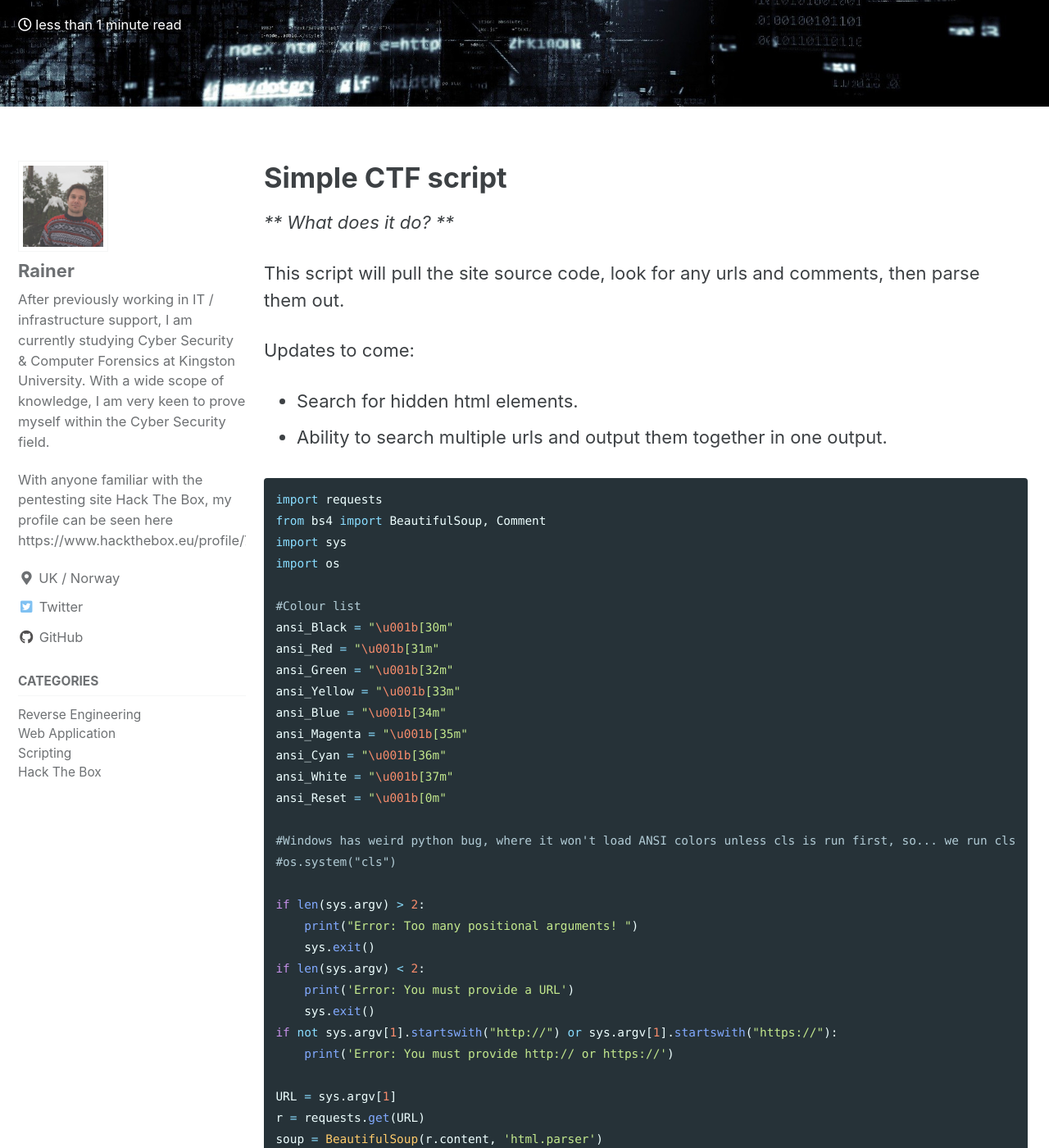
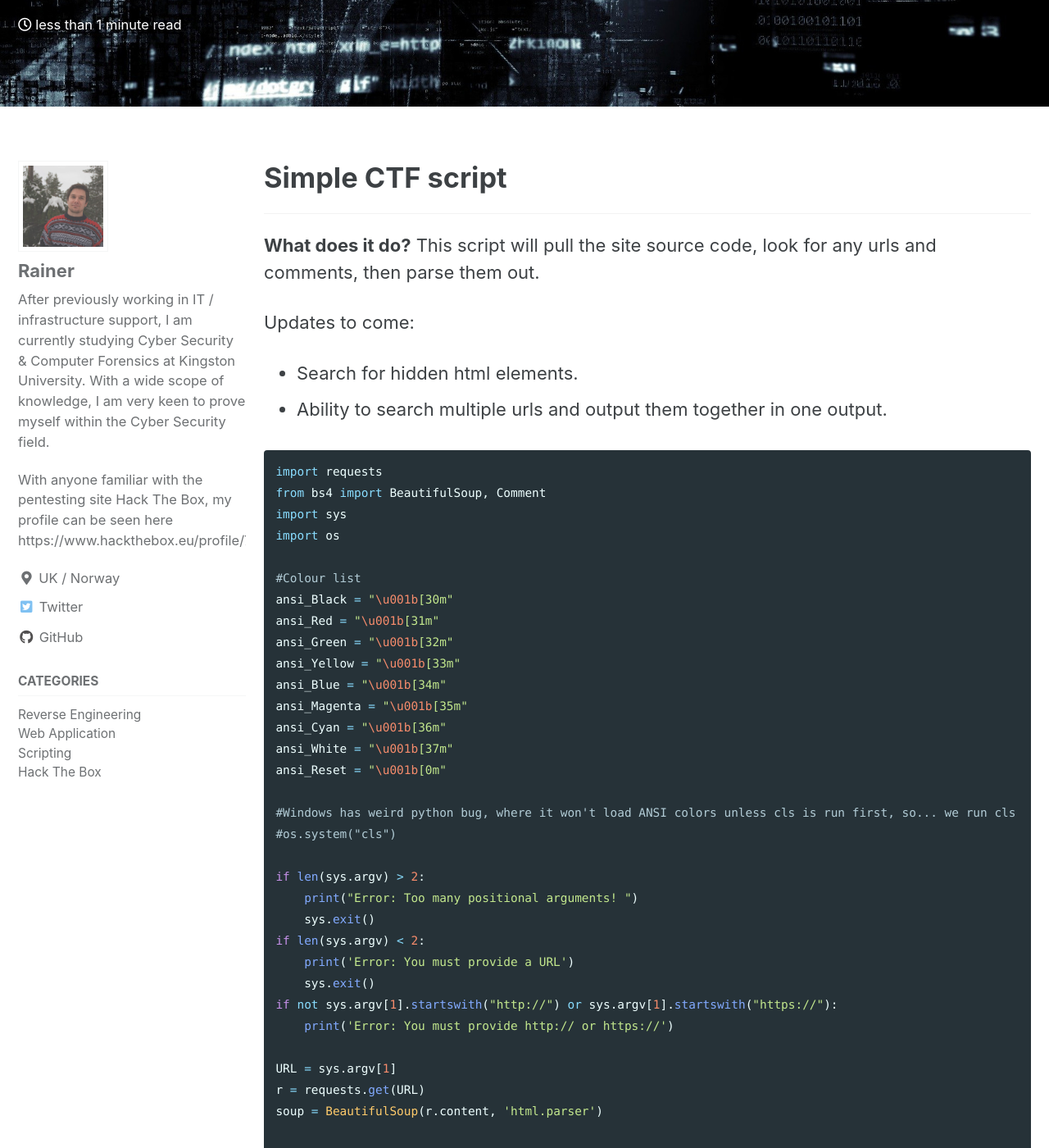
Before and after one commit to Rainor23/rainor23.github.io, a Jekyll site: the page built from _posts/scripting/2021-01-01-CTF-Site-Scanner.md, in a window 1280 px wide and 1400 px high, scrolled down 209 px. Shown: the whole window at 82% size. Built offline with Jekyll 4.4.1, drawn with Linux system fonts in a browser that asks for light colours; cached includes are drawn as plain includes.

Commit message:
Updated _page.sass width

```diff
--- a/_posts/scripting/2021-01-01-CTF-Site-Scanner.md
+++ b/_posts/scripting/2021-01-01-CTF-Site-Scanner.md
@@ -10,9 +10,9 @@
 ---
 
 # Simple CTF script
+___
 
-*** What does it do? ***
-
+__What does it do?__
 This script will pull the site source code, look for any urls and comments, then parse them out.
 
 Updates to come:
--- a/_sass/minimal-mistakes/_page.scss
+++ b/_sass/minimal-mistakes/_page.scss
@@ -39,12 +39,12 @@
   @include breakpoint($large) {
     float: right;
     width: calc(100% - #{$right-sidebar-width-narrow});
-    padding-right: $right-sidebar-width-narrow;
+    /* padding-right: $right-sidebar-width-narrow; */
   }
 
   @include breakpoint($x-large) {
     width: calc(100% - #{$right-sidebar-width});
-    padding-right: $right-sidebar-width;
+    /* padding-right: $right-sidebar-width; */
   }
 
   .page__inner-wrap {
```
Also changed, not shown: 5 other files.
